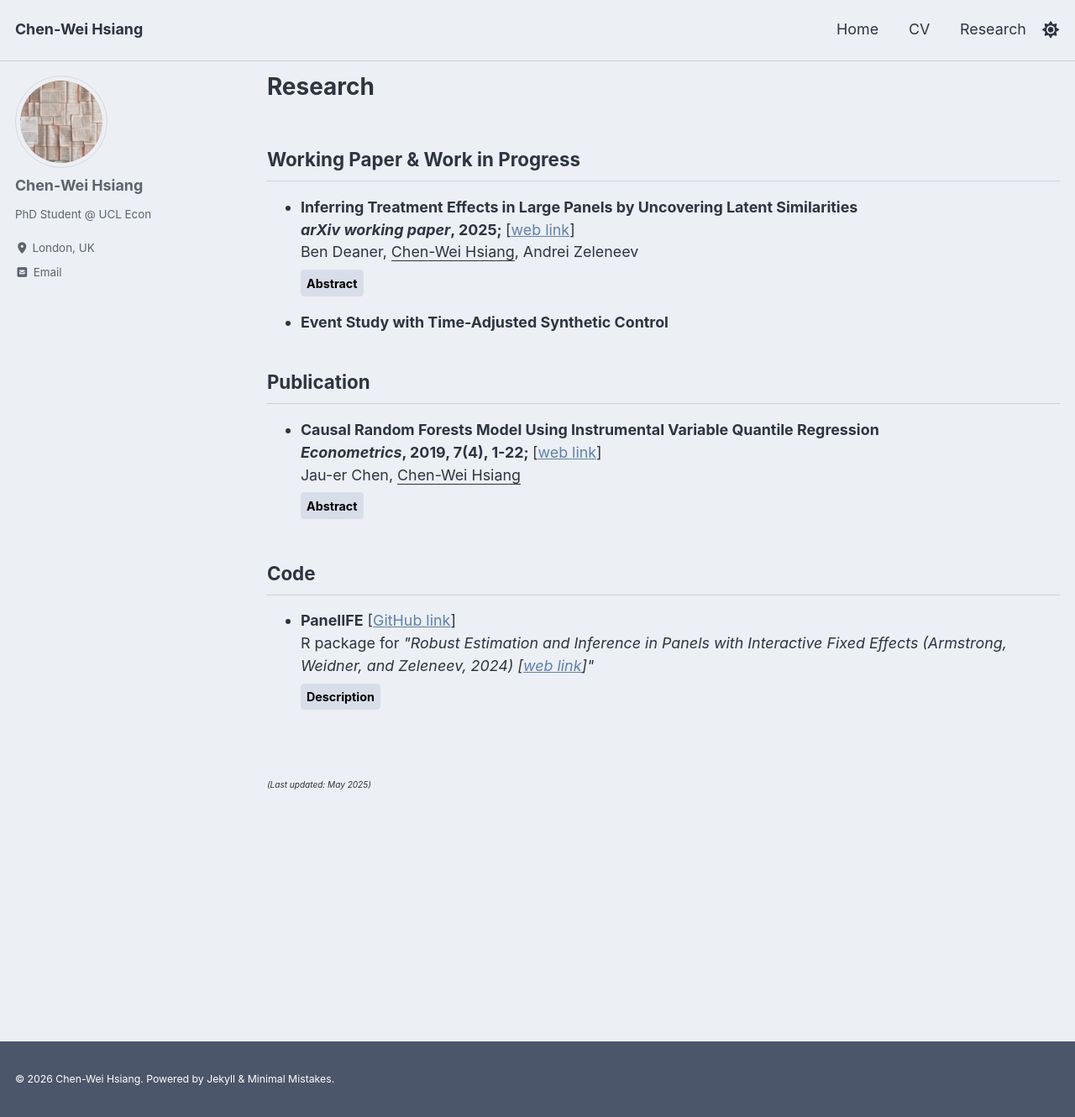
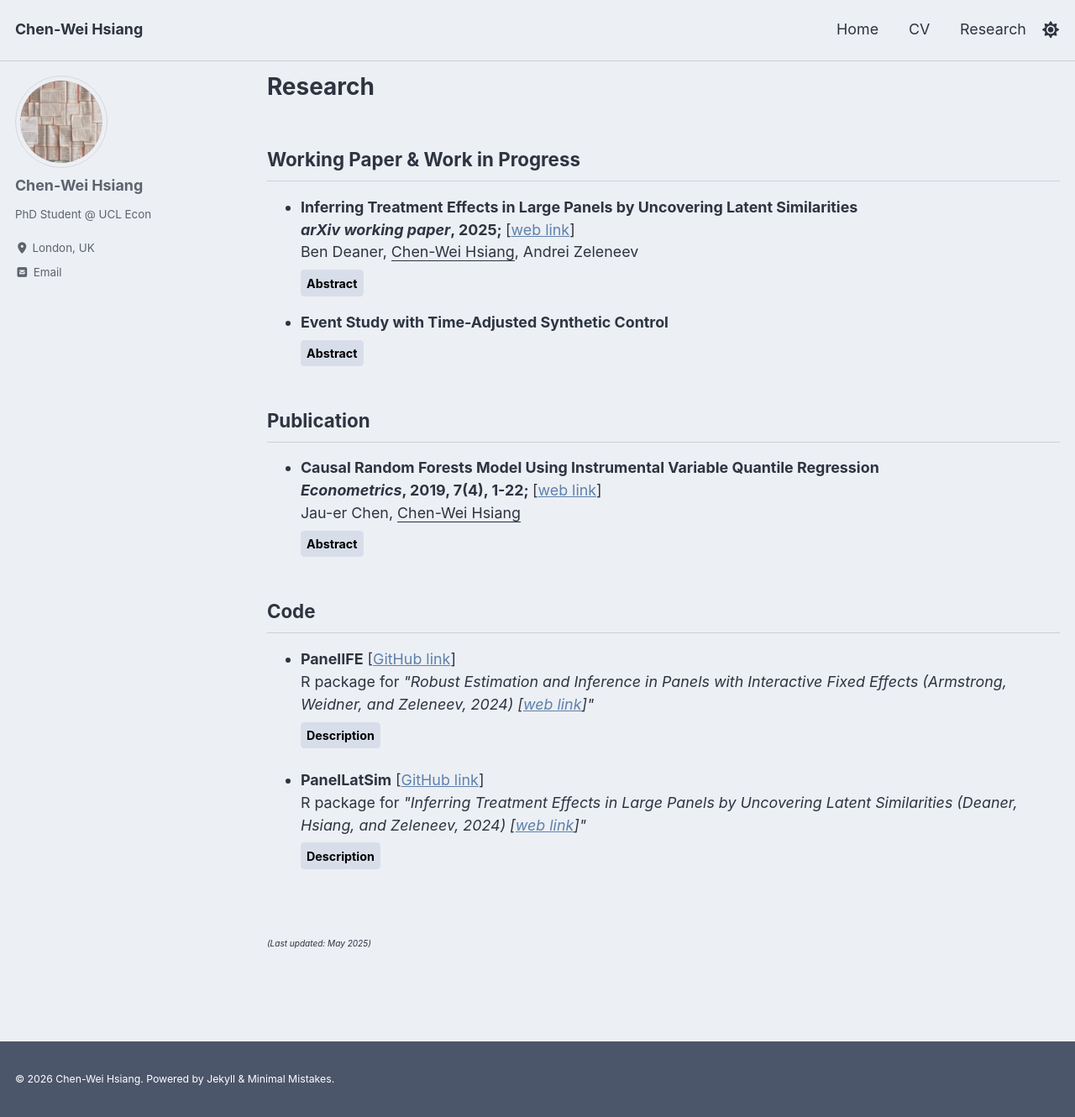
Before and after one commit to chenweihsiang/chenweihsiang.github.io, a Jekyll site: the page built from _pages/research.md, in a window 1280 px wide and 1330 px high. Shown: the whole window at 84% size. Built offline with Jekyll 4.4.1, drawn with Linux system fonts in a browser that asks for light colours; cached includes are drawn as plain includes.

Commit message:
Update research.md

```diff
--- a/_pages/research.md
+++ b/_pages/research.md
@@ -30,8 +30,13 @@ author_profile: true
 The presence of unobserved confounders is one of the main challenges in identifying treatment effects. In this paper, we propose a new approach to causal inference using panel data with large N and T. Our approach imputes the untreated potential outcomes for treated units using the outcomes for untreated individuals with similar values of the latent confounders. In order to find units with similar latent characteristics, we utilize long pre-treatment histories of the  outcomes. Our analysis is based on a nonparametric, nonlinear, and nonseparable factor model for untreated potential outcomes and treatments. The model satisfies minimal smoothness requirements. We impute both missing counterfactual outcomes and propensity scores using kernel smoothing based on the constructed measure of latent similarity between units, and demonstrate that our estimates can achieve the optimal nonparametric rate of convergence up to log terms. Using these estimates, we construct a doubly robust estimator of the period-specifc average treatment effect on the treated (ATT), and provide conditions, under which this estimator is root-N-consistent, and asymptotically normal and unbiased. Our simulation study demonstrates that our method provides accurate inference for a wide range of data generating processes.
 </div>
 </li>
+
 <li>
-<strong>Event Study with Time-Adjusted Synthetic Control</strong>
+<strong>Event Study with Time-Adjusted Synthetic Control</strong><br/>
+<button class="collapsible">Abstract</button>
+<div class="content">
+This research proposes a time-adjusted synthetic control method for the event study. The proposed method utilizes a two-step approach in constructing time weights based on the factor model with interactive fixed effects and unit weights modified from the conventional synthetic control method. In the simulation study, under the data generating process with heteroscedasticity across time, the proposed method has the advantage of efficiency with large panel data.
+</div>
 </li>
 </ul>
 
@@ -66,6 +71,18 @@ PanelIFE implements the estimation and inference procedure for panel data with i
 </li>
 </ul>
 
+
+<ul>
+<li>
+<strong>PanelLatSim</strong> [<a href="https://github.com/chenweihsiang/PanelLatSim" style="color: #5E81AC;">GitHub link</a>]<br/>
+R package for <em>"Inferring Treatment Effects in Large Panels by Uncovering Latent Similarities (Deaner, Hsiang, and Zeleneev, 2024) [<a href="https://arxiv.org/abs/2503.20769" style="color: #5E81AC;">web link</a>]"</em><br/>
+<button class="collapsible">Description</button>
+<div class="content">
+PanelLatSim implements the doubly-robust estimation and inference procedure of Deaner, Hsiang, and Zeleneev (2025) for the period-specific average treatment effect on the treated (ATT) in large panels with unobserved confounders. The untreated potential outcomes and the treatments are allowed to follow a nonparametric, nonlinear, and non-separable factor model, which is substantially more general than the additive structure imposed by two-way fixed effects and the interactive structure imposed by synthetic control and matrix completion methods. The missing counterfactual outcomes and propensity scores are imputed by kernel smoothing over a pseudo-distance that uncovers latent similarities between units from their long pre-treatment histories, and the imputed nuisances are combined into a doubly-robust estimator with cross-fitting.
+</div>
+</li>
+</ul>
+
 <!-- -------------------------------------- -->
 
 <script>var coll = document.getElementsByClassName("collapsible"); var i; for (i = 0; i < coll.length; i++) { coll[i].addEventListener("click", function() { this.classList.toggle("active"); var content = this.nextElementSibling; if (content.style.maxHeight){ content.style.maxHeight = null; } else { content.style.maxHeight = content.scrollHeight + "px"; } }); }</script>
```
